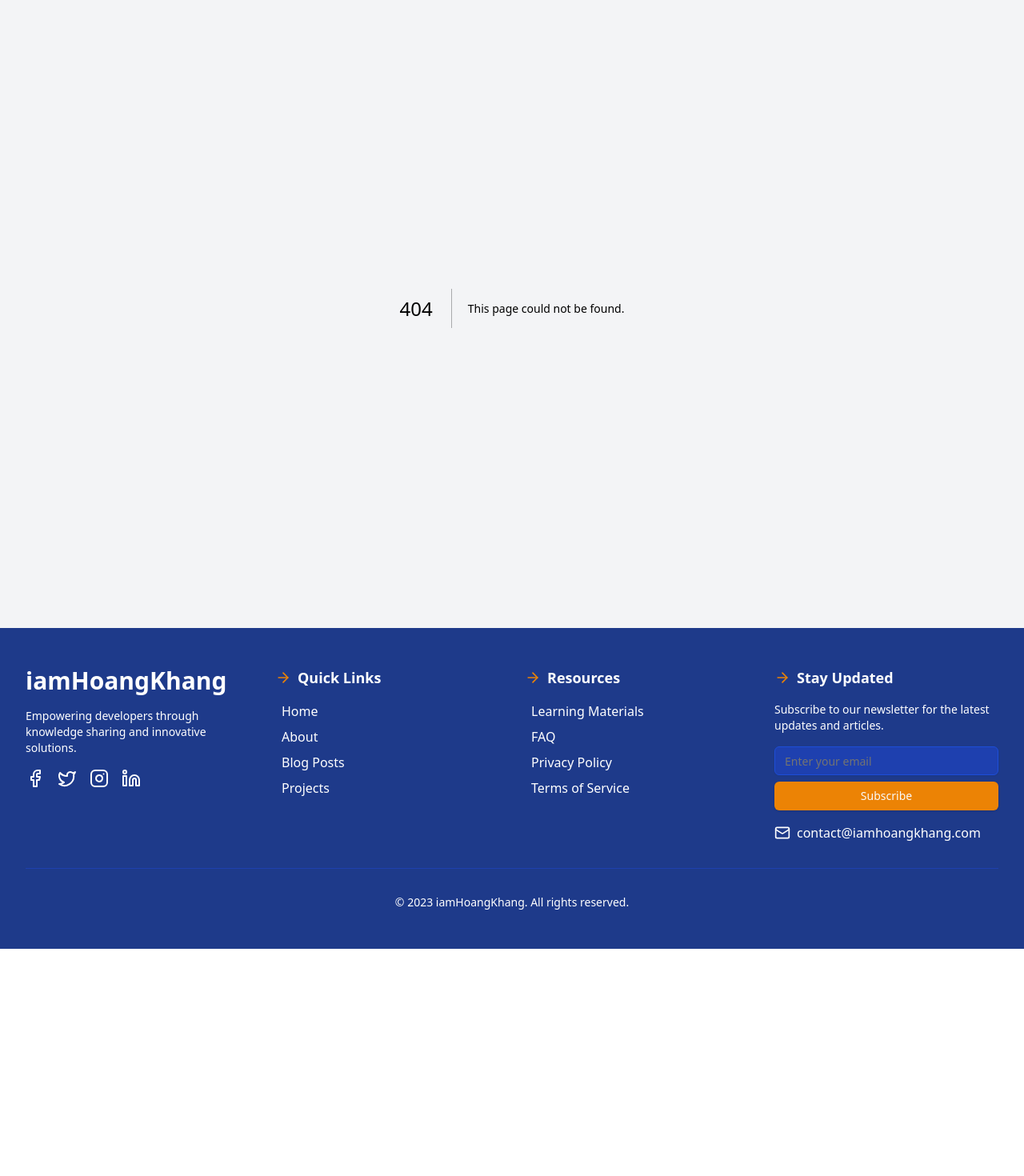
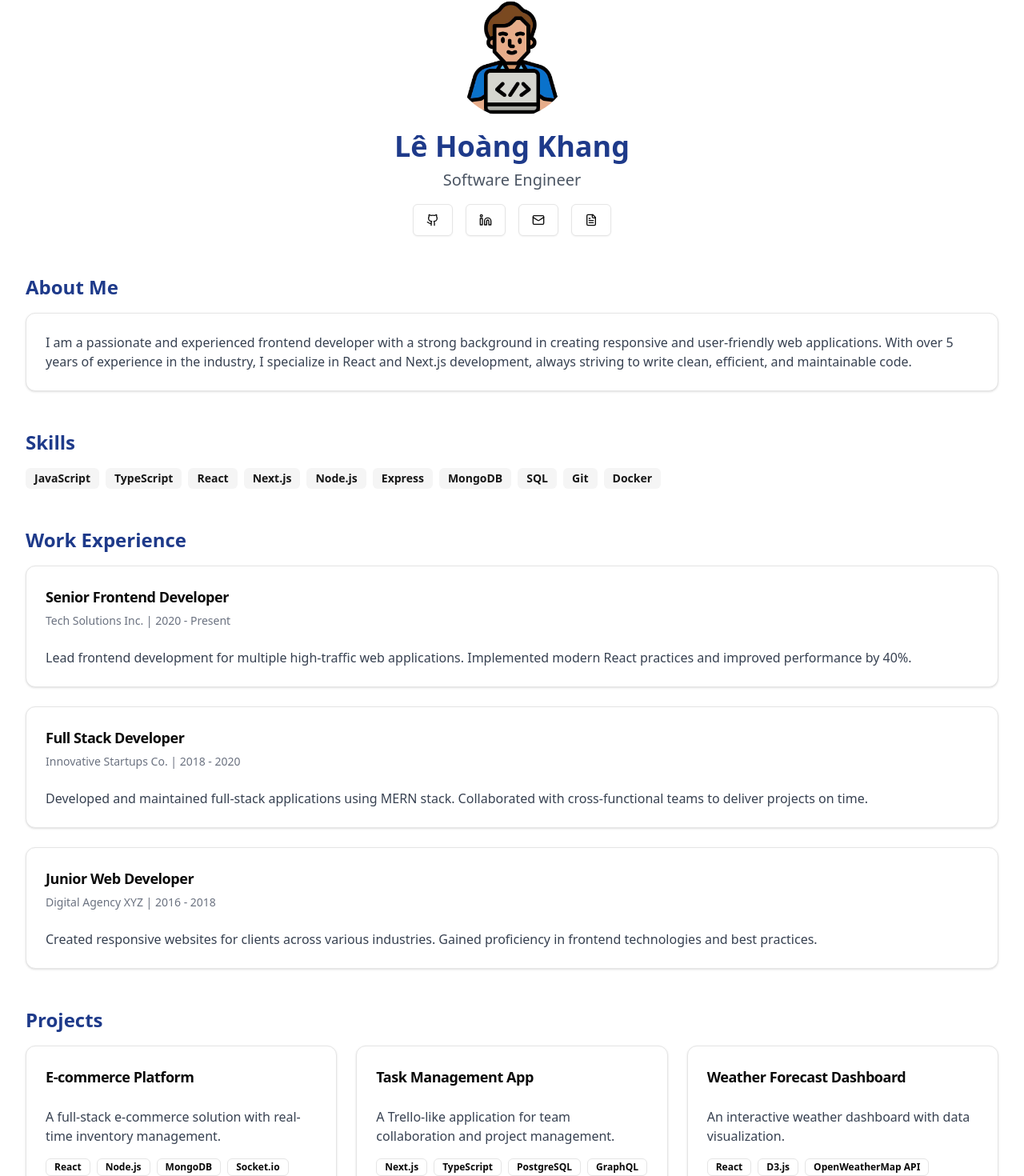
Before and after one commit to iamKhang/blog, a Next.js app: page /about-me in a window 1280 px wide. Before the commit this address had no page. Shown: the part 88-1558 px from the top of the page at 80% size. Before the commit the page ends 1274 px from the top, so only its background shows below. Built offline with nearby package versions, Linux system fonts and the light colour scheme.

Commit message:
Thêm trang About

```diff
--- /dev/null
+++ b/src/app/about-me/page.tsx
@@ -0,0 +1,154 @@
+'use client'
+
+import React from 'react'
+import Image from 'next/image'
+import Link from 'next/link'
+import { Button } from "@/components/ui/button"
+import { Card, CardContent, CardHeader, CardTitle } from "@/components/ui/card"
+import { Badge } from "@/components/ui/badge"
+import { Github, Linkedin, Mail, FileText } from 'lucide-react'
+
+const skills = [
+  "JavaScript", "TypeScript", "React", "Next.js", "Node.js", "Express", "MongoDB", "SQL", "Git", "Docker"
+]
+
+const experiences = [
+  {
+    title: "Senior Frontend Developer",
+    company: "Tech Solutions Inc.",
+    period: "2020 - Present",
+    description: "Lead frontend development for multiple high-traffic web applications. Implemented modern React practices and improved performance by 40%."
+  },
+  {
+    title: "Full Stack Developer",
+    company: "Innovative Startups Co.",
+    period: "2018 - 2020",
+    description: "Developed and maintained full-stack applications using MERN stack. Collaborated with cross-functional teams to deliver projects on time."
+  },
+  {
+    title: "Junior Web Developer",
+    company: "Digital Agency XYZ",
+    period: "2016 - 2018",
+    description: "Created responsive websites for clients across various industries. Gained proficiency in frontend technologies and best practices."
+  }
+]
+
+const projects = [
+  {
+    title: "E-commerce Platform",
+    description: "A full-stack e-commerce solution with real-time inventory management.",
+    technologies: ["React", "Node.js", "MongoDB", "Socket.io"]
+  },
+  {
+    title: "Task Management App",
+    description: "A Trello-like application for team collaboration and project management.",
+    technologies: ["Next.js", "TypeScript", "PostgreSQL", "GraphQL"]
+  },
+  {
+    title: "Weather Forecast Dashboard",
+    description: "An interactive weather dashboard with data visualization.",
+    technologies: ["React", "D3.js", "OpenWeatherMap API"]
+  }
+]
+
+export default function AboutMePage() {
+  return (
+    <div className="min-h-screen bg-white p-8 py-3">
+      <header className="mb-12 text-center">
+        <Image
+          src="/images/profile.jpg"
+          alt="Profile Picture"
+          width={150}
+          height={150}
+          className="rounded-full mx-auto mb-4"
+        />
+        <h1 className="text-4xl font-bold mb-2 text-blue-900">Lê Hoàng Khang</h1>
+        <p className="text-xl text-gray-600 mb-4">Software Engineer</p>
+        <div className="flex justify-center space-x-4">
+          <Button variant="outline" size="icon">
+            <Link href="https://github.com/yourusername" target="_blank" rel="noopener noreferrer">
+              <Github className="h-5 w-5" />
+            </Link>
+          </Button>
+          <Button variant="outline" size="icon">
+            <Link href="https://linkedin.com/in/yourusername" target="_blank" rel="noopener noreferrer">
+              <Linkedin className="h-5 w-5" />
+            </Link>
+          </Button>
+          <Button variant="outline" size="icon">
+            <Link href="mailto:your.email@example.com">
+              <Mail className="h-5 w-5" />
+            </Link>
+          </Button>
+          <Button variant="outline" size="icon">
+            <Link href="/resume.pdf" target="_blank" rel="noopener noreferrer">
+              <FileText className="h-5 w-5" />
+            </Link>
+          </Button>
+        </div>
+      </header>
+
+      <section className="mb-12">
+        <h2 className="text-2xl font-semibold mb-4 text-blue-900">About Me</h2>
+        <Card>
+          <CardContent className="p-6">
+            <p className="text-gray-700">
+              I am a passionate and experienced frontend developer with a strong background in creating responsive and user-friendly web applications. With over 5 years of experience in the industry, I specialize in React and Next.js development, always striving to write clean, efficient, and maintainable code.
+            </p>
+          </CardContent>
+        </Card>
+      </section>
+
+      <section className="mb-12">
+        <h2 className="text-2xl font-semibold mb-4 text-blue-900">Skills</h2>
+        <div className="flex flex-wrap gap-2">
+          {skills.map((skill, index) => (
+            <Badge key={index} variant="secondary" className="text-sm">
+              {skill}
+            </Badge>
+          ))}
+        </div>
+      </section>
+
+      <section className="mb-12">
+        <h2 className="text-2xl font-semibold mb-4 text-blue-900">Work Experience</h2>
+        <div className="space-y-6">
+          {experiences.map((exp, index) => (
+            <Card key={index}>
+              <CardHeader>
+                <CardTitle className="text-lg">{exp.title}</CardTitle>
+                <p className="text-sm text-gray-500">{exp.company} | {exp.period}</p>
+              </CardHeader>
+              <CardContent>
+                <p className="text-gray-700">{exp.description}</p>
+              </CardContent>
+            </Card>
+          ))}
+        </div>
+      </section>
+
+      <section className="mb-12">
+        <h2 className="text-2xl font-semibold mb-4 text-blue-900">Projects</h2>
+        <div className="grid grid-cols-1 md:grid-cols-2 lg:grid-cols-3 gap-6">
+          {projects.map((project, index) => (
+            <Card key={index} className="flex flex-col h-full">
+              <CardHeader>
+                <CardTitle className="text-lg">{project.title}</CardTitle>
+              </CardHeader>
+              <CardContent className="flex-grow">
+                <p className="text-gray-700 mb-4">{project.description}</p>
+                <div className="flex flex-wrap gap-2">
+                  {project.technologies.map((tech, techIndex) => (
+                    <Badge key={techIndex} variant="outline" className="text-xs">
+                      {tech}
+                    </Badge>
+                  ))}
+                </div>
+              </CardContent>
+            </Card>
+          ))}
+        </div>
+      </section>
+    </div>
+  )
+}
--- a/src/components/blog_session/index.tsx
+++ b/src/components/blog_session/index.tsx
@@ -117,7 +117,7 @@ export function BlogSection() {
 
         <div className="text-center mt-10">
           <Button asChild size="lg" className="bg-[#EC8305] hover:bg-[#D97704]">
-            <Link href="/blog">
+            <Link href="/posts">
               View All Posts
               <ArrowRight className="ml-2 h-5 w-5" />
             </Link>
--- a/src/components/header/index.tsx
+++ b/src/components/header/index.tsx
@@ -14,7 +14,7 @@ import Link from "next/link";
 
 const navItems = [
   { href: "/", label: "Home" },
-  { href: "/about", label: "About" },
+  { href: "/about-me", label: "About" },
   { href: "/posts", label: "Posts" },
   { href: "/resources", label: "Resources" },
   { href: "/projects", label: "Projects" },
--- a/src/components/hero/Hero.tsx
+++ b/src/components/hero/Hero.tsx
@@ -65,7 +65,7 @@ export function HeroSection() {
               </Link>
             </Button>
             <Button variant="secondary">
-              About me
+              <Link href="/about-me">About me</Link>
               <svg
                 xmlns="http://www.w3.org/2000/svg"
                 width="24"
```
Also changed, not shown: public/images/profile.jpg (added).
